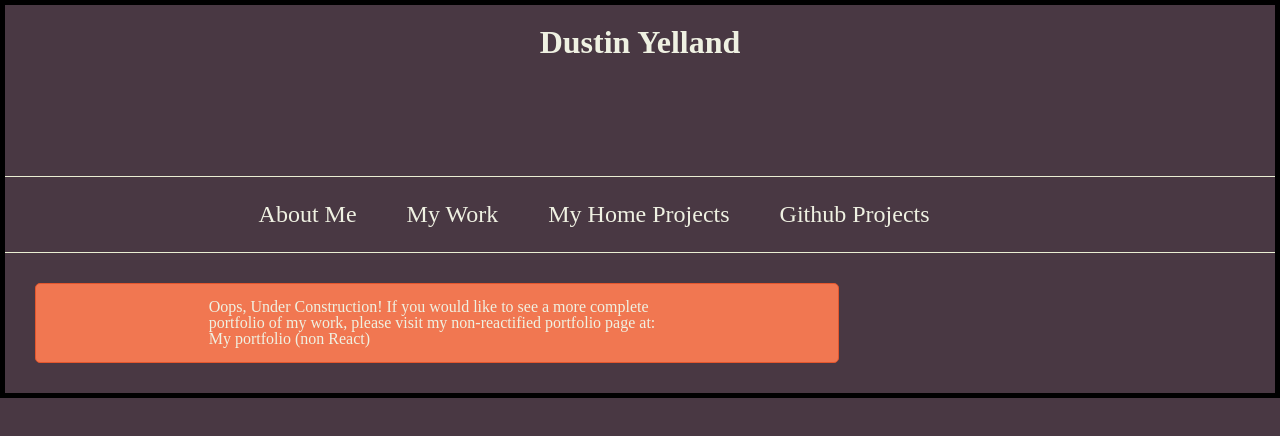
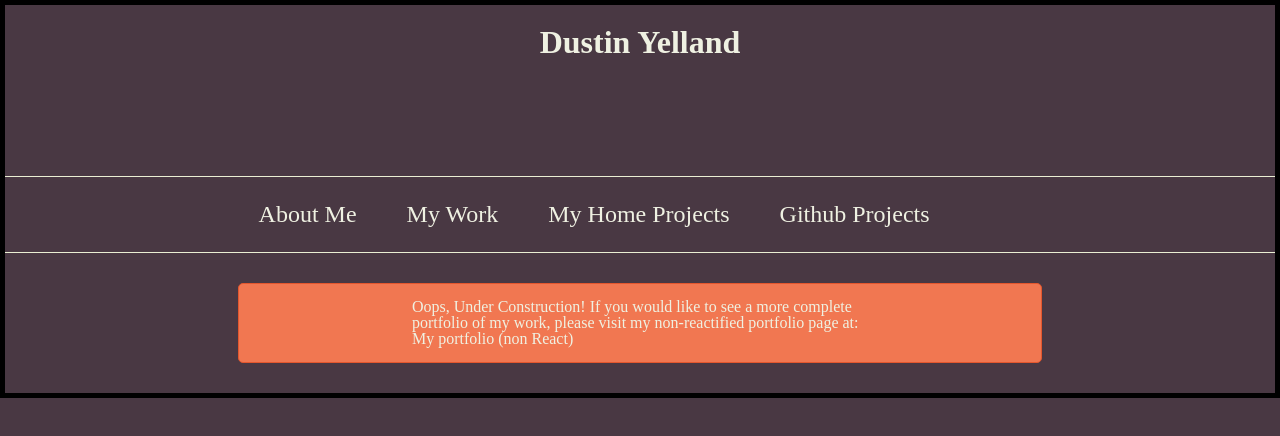
Before and after one commit to dustinyschild/my_portfolio_react, a React app: page / in a window 1280 px wide. Shown: the top 436 px of the page. Built offline with nearby package versions, Linux system fonts and the light colour scheme; the HTML template or start-up script is replaced by a standard one.

Commit message:
adding to tabbing

```diff
--- a/src/components/MainNav.js
+++ b/src/components/MainNav.js
@@ -26,7 +26,7 @@ const MainNav = ({ location })  => {
         </div>
       </Link>
       <Link to={routes.GITHUB_DASHBOARD}>
-        <div className={`main-nav__tab ${isActiveTab(location.pathname, routes.MY_HOME_PROJECTS)}`}>
+        <div className={`main-nav__tab ${isActiveTab(location.pathname, routes.GITHUB_DASHBOARD)}`}>
           Github Projects
         </div>
       </Link>
--- a/src/containers/AppContainer.js
+++ b/src/containers/AppContainer.js
@@ -1,6 +1,6 @@
-import React, { Component } from 'react';
-import { BrowserRouter } from 'react-router-dom';
-import App from '../components/App';
+import React, { Component } from "react";
+import { BrowserRouter } from "react-router-dom";
+import App from "../components/App";
 
 class AppContainer extends Component {
   render() {
--- a/src/style/main.scss
+++ b/src/style/main.scss
@@ -1,3 +1,8 @@
 @import './reset.scss';
 @import './base.scss';
 @import './modules.scss';
+
+.main-view {
+  max-width: 70%;
+  margin: auto;
+}
```
